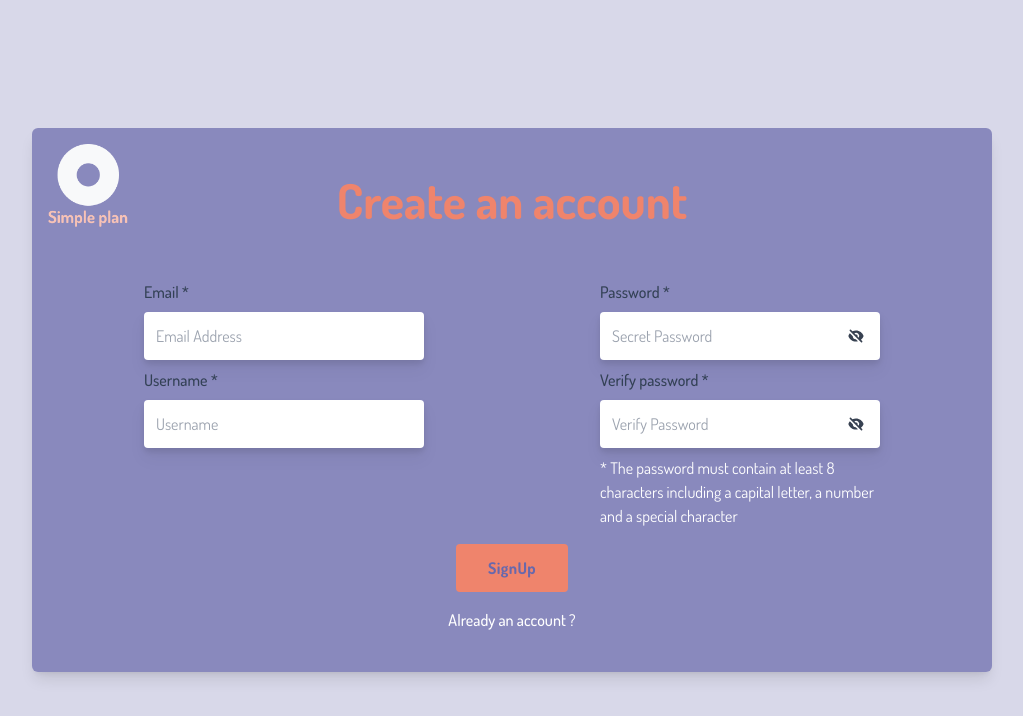
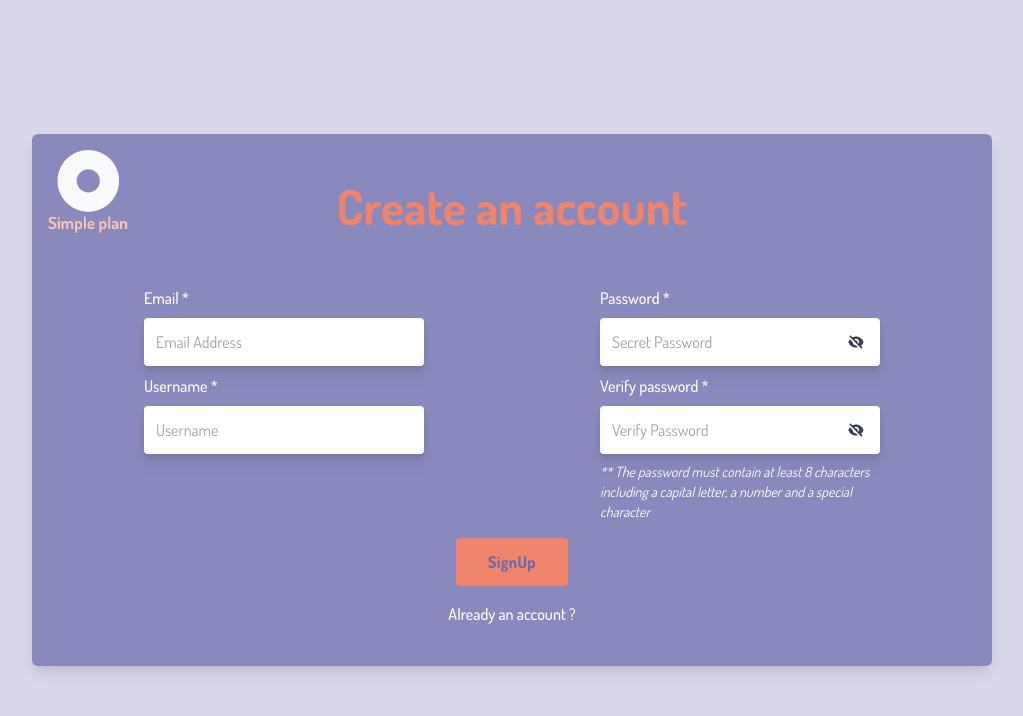
Before and after one commit to SebastienFrancois/CDA-Project, a React app in the folder CDA-app/: page /signup in a window 1280 px wide. Shown: the top 716 px of the page, without its empty margins (128-1151 px from the left). Built offline with nearby package versions, Linux system fonts and the light colour scheme.

Commit message:
style retouch

```diff
--- a/CDA-app/src/components/InputBasic/InputBasic.tsx
+++ b/CDA-app/src/components/InputBasic/InputBasic.tsx
@@ -12,6 +12,7 @@ export interface InputBasicProps {
   required?: boolean;
   placeholder?: string;
   error?: string;
+  style?: 'light';
   register: UseFormRegister<any>;
 }
 
@@ -23,12 +24,17 @@ const InputBasic: FC<InputBasicProps> = ({
   error,
   required = false,
   register,
+  style,
 }) => {
   const [showPassword, setShowPassword] = useState<boolean>(false);
 
   return (
     <div className="flex flex-col space-y-2">
-      <label className="text-medium font-medium first-letter:capitalize text-slate-700">
+      <label
+        className={`text-medium font-medium first-letter:capitalize ${
+          style === 'light' ? 'text-white' : 'text-slate-700'
+        }`}
+      >
         {label}
         {required ? ' *' : ''}
       </label>
@@ -49,7 +55,7 @@ const InputBasic: FC<InputBasicProps> = ({
           <input
             {...register(name)}
             required={required}
-            type={type}
+            type={showPassword ? 'text' : type}
             minLength={type === 'password' ? 8 : 0}
             className=" bg-white h-auto rounded p-3 w-full drop-shadow-lg focus:outline-secondary text-medium"
             placeholder={placeholder ? placeholder : ''}
--- a/CDA-app/src/components/Sidebar/Sidebar.tsx
+++ b/CDA-app/src/components/Sidebar/Sidebar.tsx
@@ -1,7 +1,7 @@
+import './Sidebar.scss';
+import Logo from '../../assets/png/logo.png';
 import React, { FC, useContext } from 'react';
 import { NavLink, Outlet } from 'react-router-dom';
-import Logo from '../../assets/png/SimplePlan.png';
-import './Sidebar.scss';
 import { AuthContext } from 'contexts/AuthContext';
 
 export interface SidebarProps {
@@ -19,7 +19,7 @@ const Sidebar: FC<SidebarProps> = (props) => {
         <nav className="Sidebar bg-primary h-full flex flex-col justify-between p-3">
           <div>
             <img src={Logo} alt="LOGO" className="m-auto w-28 h-auto object-cover" />
-            <hr className="border-0 h-0.5 max-h-px bg-secondary" />
+            <hr className="border-0 h-0.5 max-h-px my-2 bg-secondary" />
             <div>
               <h2 className="text-secondary text-2xl font-bold my-4">
                 <NavLink to="/">Dashboard</NavLink>
--- a/CDA-app/src/views/Login/Login.tsx
+++ b/CDA-app/src/views/Login/Login.tsx
@@ -55,6 +55,7 @@ export const Login: FC<LoginProps> = () => {
                 name="email"
                 placeholder="Email Address"
                 label="Email"
+                style="light"
                 required
                 register={register}
               />
@@ -64,6 +65,7 @@ export const Login: FC<LoginProps> = () => {
                 name="password"
                 placeholder="Secret Password"
                 label="Password"
+                style="light"
                 required
                 register={register}
               />
--- a/CDA-app/src/views/SignUp/SignUp.tsx
+++ b/CDA-app/src/views/SignUp/SignUp.tsx
@@ -72,6 +72,7 @@ const SignUp = () => {
                     name="email"
                     placeholder="Email Address"
                     label="Email"
+                    style="light"
                     required
                     register={register}
                   />
@@ -80,6 +81,7 @@ const SignUp = () => {
                     name="username"
                     placeholder="Username"
                     label="Username"
+                    style="light"
                     required
                     register={register}
                   />
@@ -91,6 +93,7 @@ const SignUp = () => {
                     name="password"
                     placeholder="Secret Password"
                     label="Password"
+                    style="light"
                     required
                     register={register}
                   />
@@ -99,11 +102,12 @@ const SignUp = () => {
                     name="verifyPassword"
                     placeholder="Verify Password"
                     label="Verify password"
+                    style="light"
                     required
                     register={register}
                   />
-                  <p className="text-base text-white">
-                    * The password must contain at least 8 characters including a capital letter, a
+                  <p className=" text-sm text-white italic">
+                    ** The password must contain at least 8 characters including a capital letter, a
                     number and a special character
                   </p>
                 </div>
```
